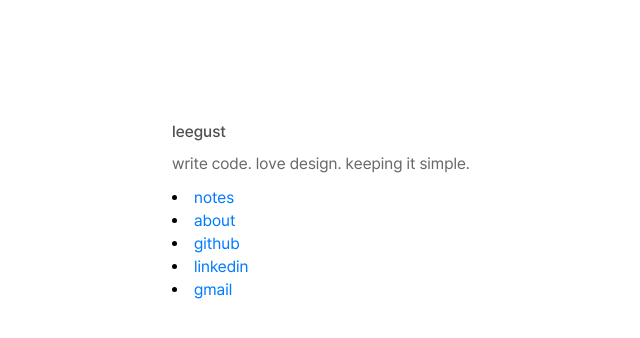
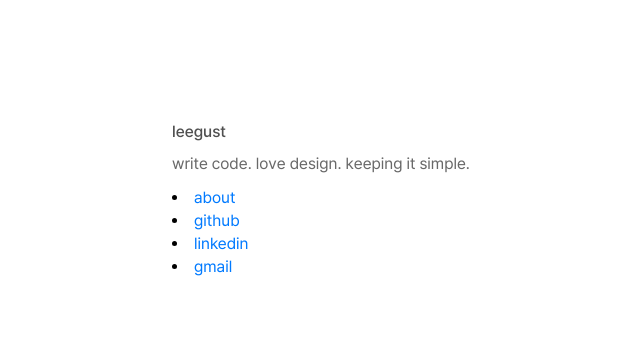
Before and after one commit to ArchivesofAugust/leegust, a Next.js app: page / in a window 1280 px wide. Shown: the top 338 px of the page, without its empty margins (188-828 px from the left). Built offline with nearby package versions, Linux system fonts and the light colour scheme.

Commit message:
Removed notes

```diff
--- a/libs/home/feature-layout/HomeLayout.tsx
+++ b/libs/home/feature-layout/HomeLayout.tsx
@@ -14,10 +14,6 @@ const HomeLayout = () => {
   const DESCRIPTION = 'write code. love design. keeping it simple.'
 
   const items: { name: string; href: string }[] = [
-    {
-      name: 'notes',
-      href: 'https://www.notion.so/Notes-Archives-of-August-13205b4b915e80408957e5e8b2a04768?pvs=4',
-    },
     {
       name: 'about',
       href: 'https://www.notion.so/About-13205b4b915e8011a730c033d17faf4d?pvs=4',
```
